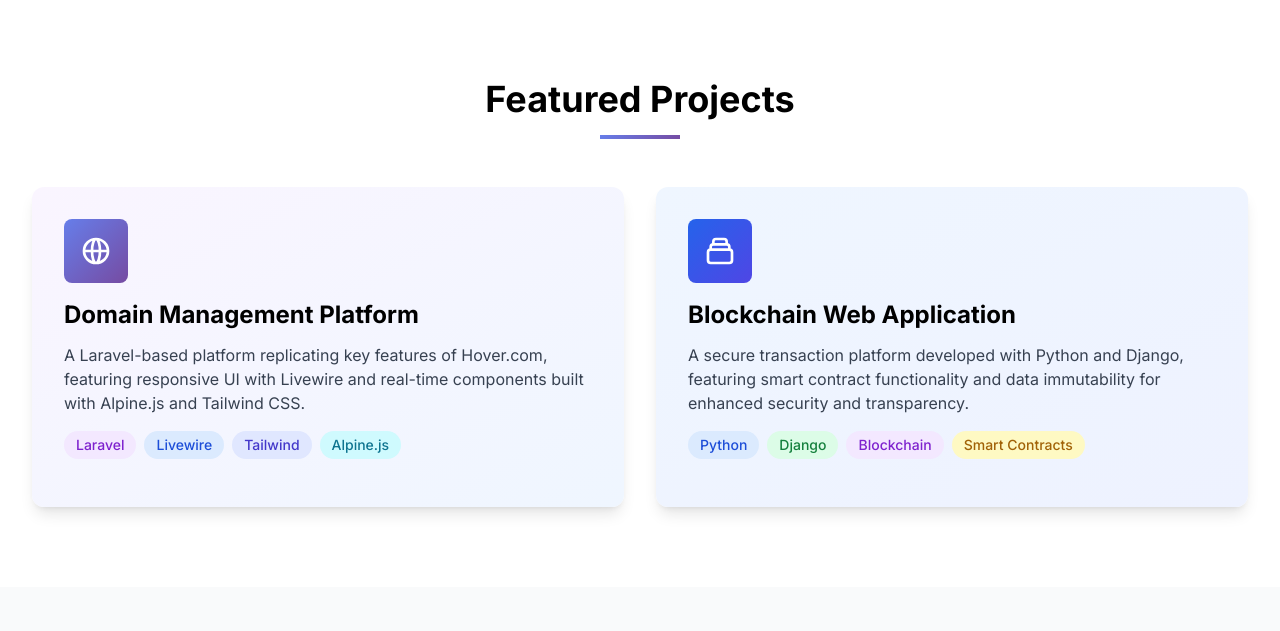
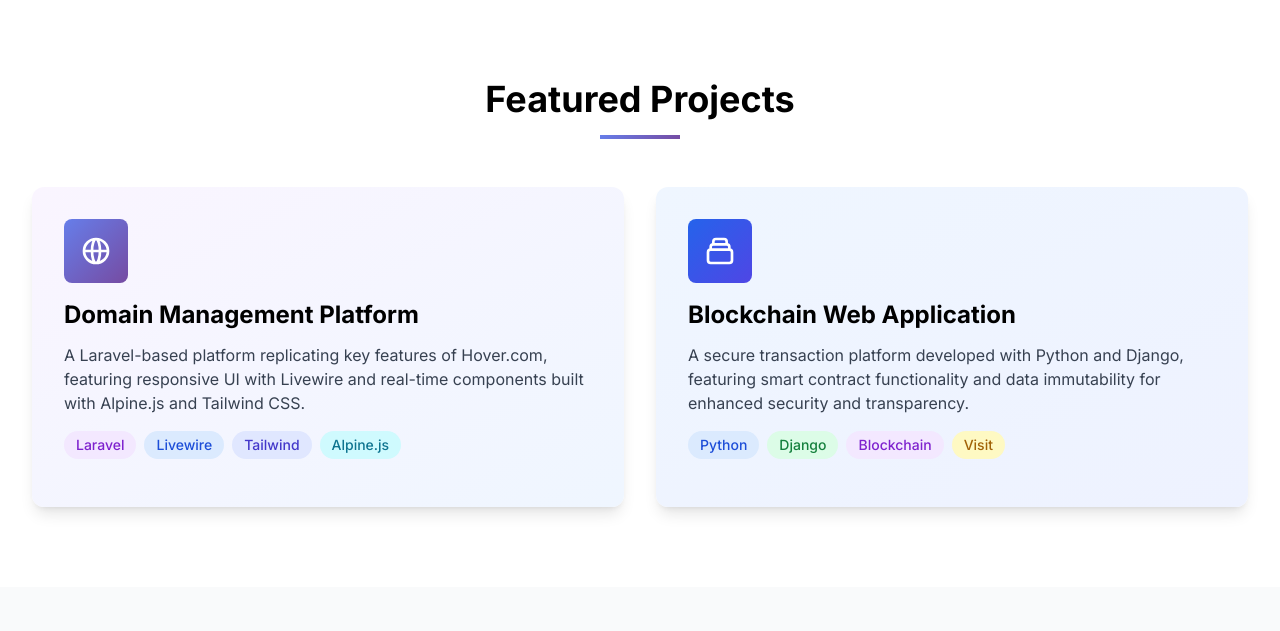
Before and after one commit to Harrison-Muraya/newportifolio, a Django app: page / in a window 1280 px wide. Shown: the part 2365-2996 px from the top of the page. Run offline with Django 5.2, Linux system fonts and the light colour scheme; some libraries are stand-ins or nearby versions.

Commit message:
`Update projectsection.html template: replace Smart Contracts link with Visit link`

```diff
--- a/harrison/templates/partials/projectsection.html
+++ b/harrison/templates/partials/projectsection.html
@@ -43,7 +43,7 @@
                         <span class="px-3 py-1 bg-blue-100 text-blue-700 rounded-full text-sm font-medium">Python</span>
                         <span class="px-3 py-1 bg-green-100 text-green-700 rounded-full text-sm font-medium">Django</span>
                         <span class="px-3 py-1 bg-purple-100 text-purple-700 rounded-full text-sm font-medium">Blockchain</span>
-                        <span class="px-3 py-1 bg-yellow-100 text-yellow-700 rounded-full text-sm font-medium">Smart Contracts</span>
+                        <a href="https://kena.onrender.com/" target="_blank" rel="noopener noreferrer" class="px-3 py-1 bg-yellow-100 text-yellow-700 rounded-full text-sm font-medium">Visit</a>
                     </div>
                 </div>
             </div>
```
